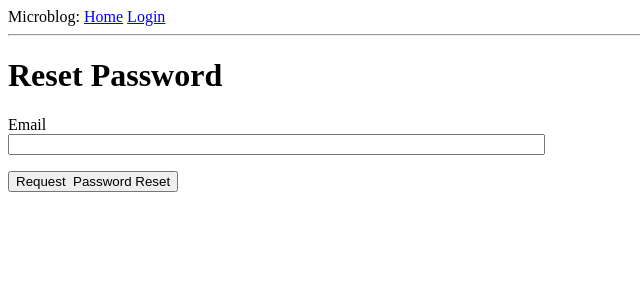
After one commit to dotdarkshady/microblog, a Flask app: page /reset_password_request in a window 1280 px wide. The commit adds this page. Shown: the top 300 px of the page, without its empty margins (0-640 px from the left). Run offline with Flask 2, Linux system fonts and the light colour scheme.

```diff
--- a/app/__init__.py
+++ b/app/__init__.py
@@ -5,6 +5,7 @@ from flask import Flask
 from flask_sqlalchemy import SQLAlchemy
 from flask_migrate import Migrate
 from flask_login import LoginManager
+from flask_mail import Mail
 from config import Config
 
 app = Flask(__name__)
@@ -13,6 +14,7 @@ db = SQLAlchemy(app)
 migrate = Migrate(app, db)
 login = LoginManager(app)
 login.login_view = 'login'
+mail = Mail(app)
 
 if not app.debug:
     if app.config['MAIL_SERVER']:
--- a/app/forms.py
+++ b/app/forms.py
@@ -48,3 +48,14 @@ class EditProfileForm(FlaskForm):
 class PostForm(FlaskForm):
     post = TextAreaField('Say something', validators=[DataRequired(), Length(min=1, max=140)])
     submit = SubmitField('Submit')
+
+
+class ResetPasswordRequestForm(FlaskForm):
+    email = StringField('Email', validators=[DataRequired(), Email()])
+    submit = SubmitField('Request  Password Reset')
+
+
+class ResetPasswordForm(FlaskForm):
+    password = PasswordField('Password', validators=[DataRequired()])
+    password2 = PasswordField('Repeat Password', validators=[DataRequired(), EqualTo('password')])
+    submit = SubmitField('Request Password Reset')
--- a/app/routes.py
+++ b/app/routes.py
@@ -1,8 +1,10 @@
 from flask import render_template, flash, redirect, url_for, request
 from app import app, db
-from app.forms import LoginForm, RegistrationForm, EditProfileForm, PostForm
+from app.forms import LoginForm, RegistrationForm, EditProfileForm, PostForm, ResetPasswordRequestForm, \
+    ResetPasswordForm
 from flask_login import current_user, login_user, logout_user, login_required
 from app.models import User, Post
+from app.email import send_password_reset_email
 from werkzeug.urls import url_parse
 from datetime import datetime
 
@@ -139,6 +141,37 @@ def explore():
         if posts.has_prev else None
     return render_template('index.html', title='Explore', posts=posts.items, next_url=next_url, prev_url=prev_url)
 
+
+@app.route('/reset_password_request', methods=['GET', 'POST'])
+def reset_password_request():
+    if current_user.is_authenticated:
+        return redirect(url_for('index'))
+    form = ResetPasswordRequestForm()
+    if form.validate_on_submit():
+        user = User.query.filter_by(email=form.email.data).first()
+        if user:
+            send_password_reset_email(user)
+            flash('Check your email for the instructions to reset your password')
+            return redirect(url_for('login'))
+    return render_template('reset_password_request.html', title='Reset Password', form=form)
+
+
+@app.route('/reset_password/<token>', methods=['GET', 'POST'])
+def reset_password(token):
+    if current_user.is_authenticated:
+        return redirect(url_for('index'))
+    user = User.verify_reset_password_token(token)
+    if not user:
+        return redirect(url_for('index'))
+    form = ResetPasswordForm()
+    if form.validate_on_submit():
+        user.set_password(form.password.data)
+        db.session.commit()
+        flash('Your password has been reset.')
+        return redirect(url_for('login'))
+    return render_template('reset_password.html', form=form)
+
+
 @app.before_request
 def before_request():
     if current_user.is_authenticated:
--- a/app/templates/login.html
+++ b/app/templates/login.html
@@ -22,4 +22,5 @@
     <p>{{ form.submit() }}</p>
 </form>
 <p>New User? <a href="{{ url_for('register') }}">Click to Register!</a></p>
+<p>Forgot Yor Password? <a href="{{ url_for('reset_password_request') }}">Click to Reset It</a></p>
 {% endblock %}
--- /dev/null
+++ b/app/templates/reset_password_request.html
@@ -0,0 +1,16 @@
+{% extends "base.html" %}
+
+{% block content %}
+<h1>Reset Password</h1>
+<form action="" method="post">
+    {{ form.hidden_tag() }}
+    <p>
+        {{ form.email.label }}<br>
+        {{ form.email(size=64) }}<br>
+        {% for error in form.email.errors %}
+        <span style="color: red;">[{{ error }}]</span>
+        {% endfor %}
+    </p>
+    <p>{{ form.submit() }}</p>
+</form>
+{% endblock %}
```
Also changed, not shown: app/email.py (added, +25 -0 lines), app/models.py (+15 -1 lines), app/templates/email/reset_password.html (added, +12 -0 lines), app/templates/email/reset_password.txt (added, +11 -0 lines), app/templates/reset_password.html (added, +23 -0 lines).
